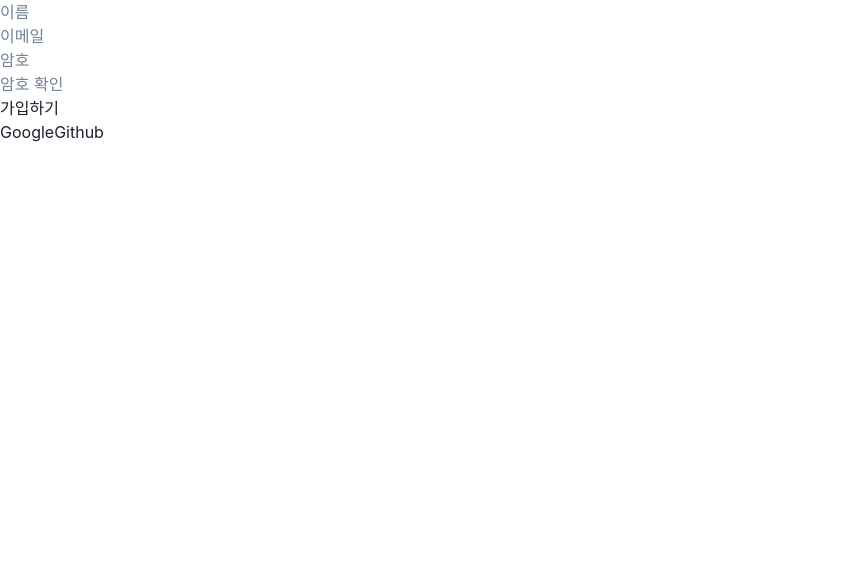
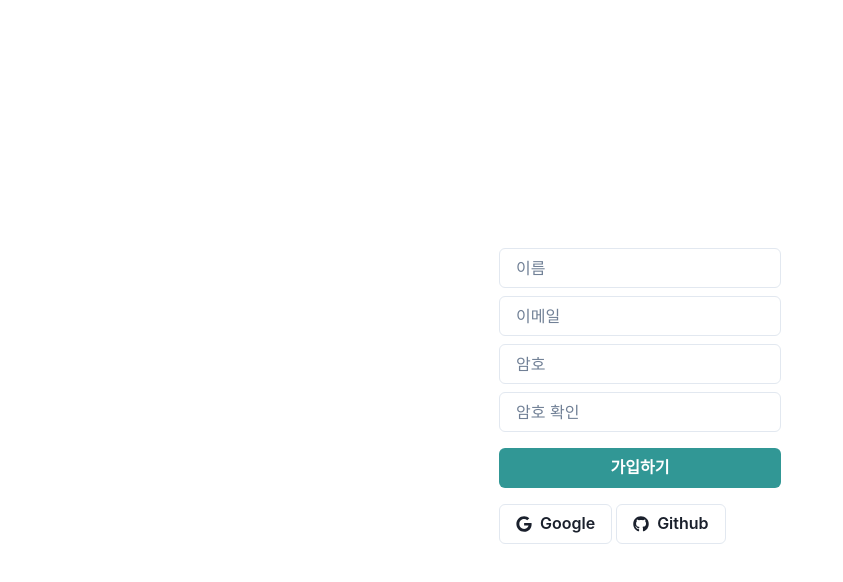
Before and after one commit to zuny25/coding-course, a Next.js app: page /register in a window 1280 px wide. Shown: the top 582 px of the page, without its empty margins (0-843 px from the left). Built offline with nearby package versions, Linux system fonts and the light colour scheme.

Commit message:
feat 로그인 회원가입 chakra 적용

```diff
--- a/package.json
+++ b/package.json
@@ -27,6 +27,7 @@
     "react": "^18",
     "react-dom": "^18",
     "react-hook-form": "^7.51.0",
+    "react-icons": "^5.0.1",
     "zod": "^3.22.4"
   },
   "devDependencies": {
--- a/src/app/register/_components/RegisterForm.tsx
+++ b/src/app/register/_components/RegisterForm.tsx
@@ -1,5 +1,12 @@
 'use client'
 
+import {
+  Button,
+  Flex,
+  FormControl,
+  FormErrorMessage,
+  Input,
+} from '@chakra-ui/react'
 /* eslint-disable react/jsx-props-no-spreading */
 import useRegisterForm from '../_hooks/useRegisterForm'
 
@@ -14,31 +21,46 @@ export default function RegisterForm() {
 
   return (
     <form onSubmit={handleSubmit(onSubmitHandler)}>
-      <div>
-        <input {...register('name')} placeholder="이름" />
-        {errors.name && <span> {errors.name?.message as string}</span>}
-      </div>
-      <div>
-        <input {...register('email')} placeholder="이메일" />
-        {errors.email && <span> {errors.email?.message as string}</span>}
-      </div>
-      <div>
-        <input type="password" {...register('password')} placeholder="암호" />
-        {errors.password && <span> {errors.password?.message as string}</span>}
-      </div>
-      <div>
-        <input
-          type="password"
-          {...register('passwordConfirm')}
-          placeholder="암호 확인"
-        />
-        {errors.passwordConfirm && (
-          <span> {errors.passwordConfirm?.message as string}</span>
-        )}
-      </div>
-      <button type="submit" disabled={submitting}>
-        {submitting ? '로딩...' : '가입하기'}
-      </button>
+      <Flex gap={2} direction="column">
+        <FormControl isInvalid={!!errors.name}>
+          <Input {...register('name')} placeholder="이름" />
+          <FormErrorMessage>
+            {errors.name && errors.name?.message}
+          </FormErrorMessage>
+        </FormControl>
+        <FormControl isInvalid={!!errors.email}>
+          <Input {...register('email')} placeholder="이메일" />
+          <FormErrorMessage>
+            {errors.email && errors.email?.message}
+          </FormErrorMessage>
+        </FormControl>
+        <FormControl isInvalid={!!errors.password}>
+          <Input type="password" {...register('password')} placeholder="암호" />
+          <FormErrorMessage>
+            {errors.password && errors.password?.message}
+          </FormErrorMessage>
+        </FormControl>
+        <FormControl isInvalid={!!errors.passwordConfirm}>
+          <Input
+            type="password"
+            {...register('passwordConfirm')}
+            placeholder="암호 확인"
+          />
+          <FormErrorMessage>
+            {errors.passwordConfirm && errors.passwordConfirm?.message}
+          </FormErrorMessage>
+        </FormControl>
+
+        <Button
+          maxW="100%"
+          mt={2}
+          type="submit"
+          isLoading={submitting}
+          colorScheme="teal"
+        >
+          {submitting ? '로딩...' : '가입하기'}
+        </Button>
+      </Flex>
     </form>
   )
 }
--- a/src/app/register/page.tsx
+++ b/src/app/register/page.tsx
@@ -1,14 +1,27 @@
 import GoogleSignIn from '@/components/auth/GoogleSignIn'
 import GithubSignIn from '@/components/auth/GithubSingnIn'
+
+import { Flex, Center, Box } from '@chakra-ui/react'
 
 import RegisterForm from './_components/RegisterForm'
 
 export default function RegisterPage() {
   return (
-    <section>
-      <RegisterForm />
-      <GoogleSignIn />
-      <GithubSignIn />
-    </section>
+    <Flex
+      width="100vw"
+      height="100vh"
+      alignContent="center"
+      justifyContent="center"
+    >
+      <Center>
+        <Box mb={2}>
+          <RegisterForm />
+          <Flex gap={1} mt={4}>
+            <GoogleSignIn />
+            <GithubSignIn />
+          </Flex>
+        </Box>
+      </Center>
+    </Flex>
   )
 }
--- a/src/components/auth/GithubSingnIn.tsx
+++ b/src/components/auth/GithubSingnIn.tsx
@@ -1,7 +1,9 @@
 'use client'
 
+import { Button } from '@chakra-ui/react'
 import { signIn } from 'next-auth/react'
 import { useTransition } from 'react'
+import { FaGithub } from 'react-icons/fa'
 
 export default function GithubSignIn() {
   const [pending, startTransition] = useTransition()
@@ -11,8 +13,14 @@ export default function GithubSignIn() {
       await signIn('github', { callbackUrl: '/' })
     })
   return (
-    <button type="button" onClick={handleClick} disabled={pending}>
+    <Button
+      type="button"
+      onClick={handleClick}
+      isLoading={pending}
+      variant="outline"
+      leftIcon={<FaGithub />}
+    >
       Github
-    </button>
+    </Button>
   )
 }
--- a/src/components/auth/GoogleSignIn.tsx
+++ b/src/components/auth/GoogleSignIn.tsx
@@ -1,5 +1,8 @@
 'use client'
 
+import { FaGoogle } from 'react-icons/fa'
+
+import { Button } from '@chakra-ui/react'
 import { signIn } from 'next-auth/react'
 import { useTransition } from 'react'
 
@@ -11,8 +14,14 @@ export default function GoogleSignIn() {
       await signIn('google', { callbackUrl: '/' })
     })
   return (
-    <button type="button" onClick={handleClick} disabled={pending}>
+    <Button
+      type="button"
+      variant="outline"
+      onClick={handleClick}
+      isLoading={pending}
+      leftIcon={<FaGoogle />}
+    >
       Google
-    </button>
+    </Button>
   )
 }
```
Also changed, not shown: src/app/login/_actions/loginWithCredential.ts (added, +24 -0 lines), src/app/login/_components/LoginForm.tsx (+34 -12 lines), src/app/login/_hooks/useLoginForm.ts (+4 -4 lines), src/app/login/page.tsx (+17 -6 lines), src/app/page.tsx (+1 -7 lines), 1 other file (tests, documents, lock files or other folders).
